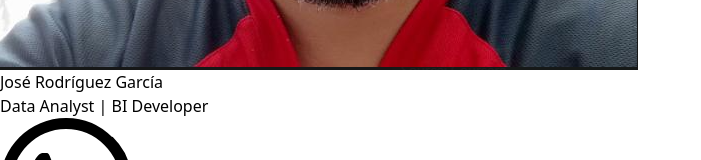
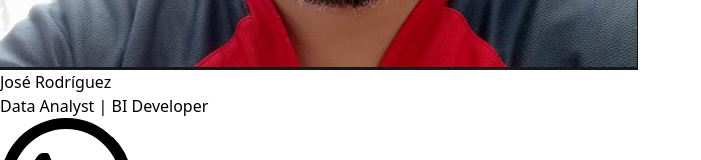
Before and after one commit to pprgarcia/Portafolio, a React (Vite) app: page / in a window 1280 px wide. Shown: the part 567-727 px from the top of the page, without its empty margins (0-701 px from the left). Built offline with nearby package versions, Linux system fonts and the light colour scheme.

Commit message:
quita el segundo apellido

```diff
--- a/src/App.jsx
+++ b/src/App.jsx
@@ -1153,7 +1153,7 @@ Monto_Advertencia =>
             </div>
 
             <h1 className="text-5xl md:text-7xl font-bold text-gray-800 mb-4 tracking-wide">
-              José Rodríguez García
+              José Rodríguez
             </h1>
 
             <div className="w-32 h-1.5 bg-gradient-to-r from-yellow-400 to-orange-400 mx-auto mb-8"></div>
```
